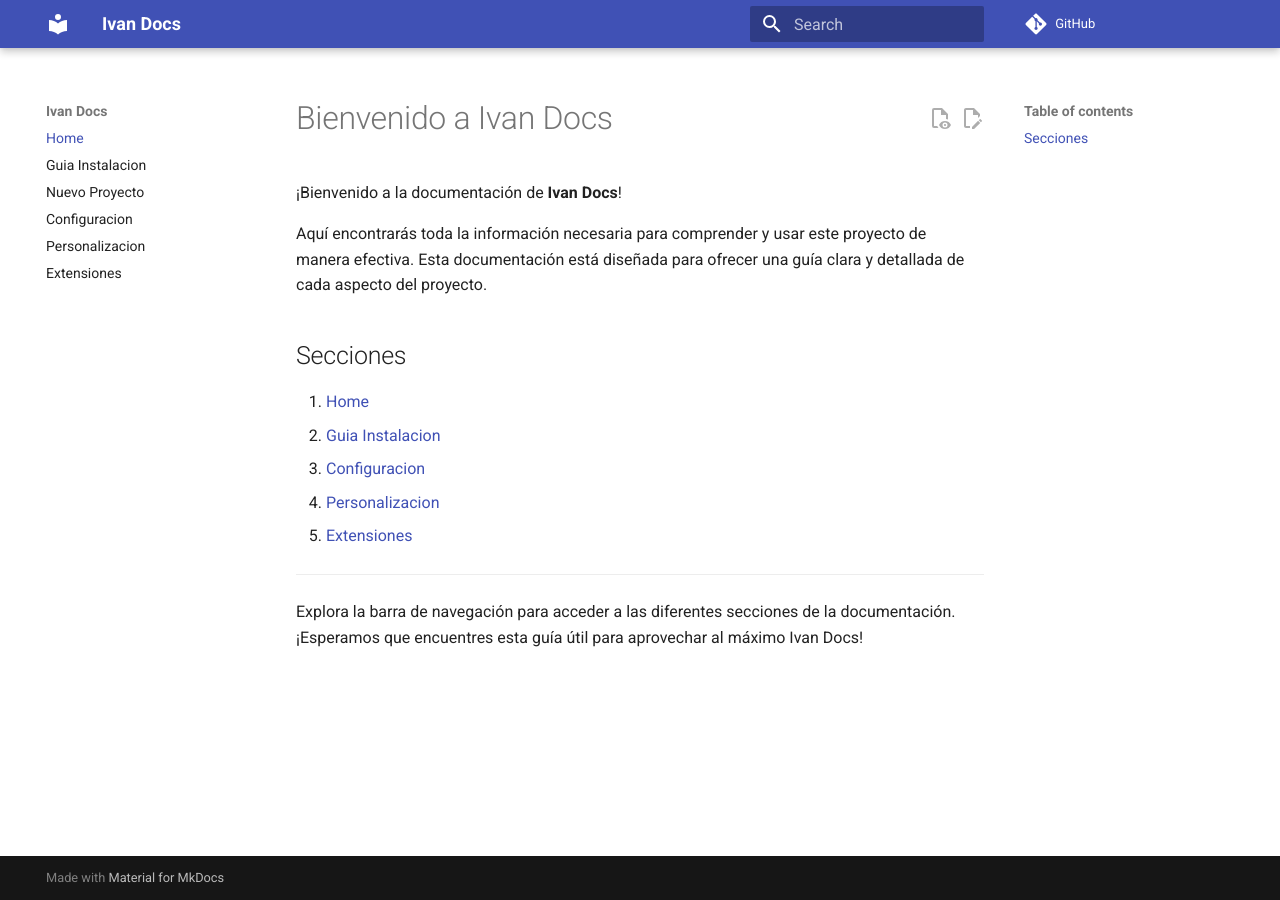
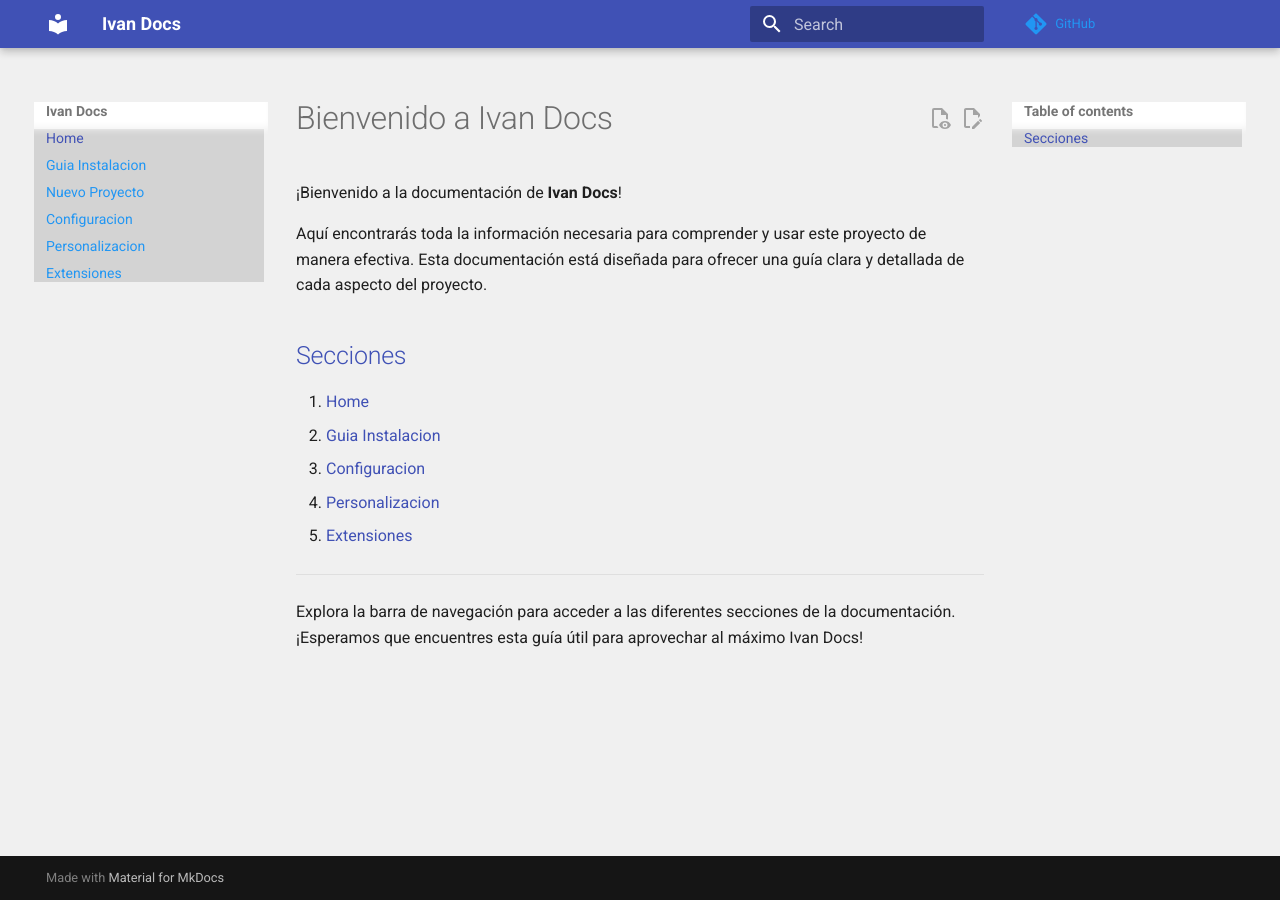
Before and after one commit to ivanviidaal/mi-proyecto-mkdocs, an MkDocs documentation site: the page built from docs/index.md, in a window 1280 px wide. Built offline with MkDocs 1.6.1 and Material for MkDocs 9.7.7, drawn with Linux system fonts in a browser that asks for light colours; comment, search, counter and statistics services are not loaded.

Commit message:
CSS Actualizado

```diff
--- /dev/null
+++ b/docs/css/style.css
@@ -0,0 +1,27 @@
+/* css/style.css */
+
+/* Cambiar el color de fondo del cuerpo */
+body {
+    background-color: #f0f0f0;
+}
+
+/* Personalizar los títulos */
+h1, h2, h3 {
+    color: #3f51b5; /* Color azul indigo */
+}
+
+/* Estilo para las listas */
+ul {
+    list-style-type: square; /* Cambiar el estilo de la lista a cuadrado */
+    background-color: lightgray; /* Fondo gris para la lista */
+}
+
+/* Personalizar enlaces */
+a {
+    color: #2196F3; /* Color azul */
+    text-decoration: none; /* Sin subrayado */
+}
+
+a:hover {
+    text-decoration: underline; /* Subrayado al pasar el ratón */
+}
--- a/mkdocs.yml
+++ b/mkdocs.yml
@@ -43,7 +43,7 @@ nav:
 
 repo_url: 'https://github.com/ivanviidaal/mi-proyecto-mkdocs'
 repo_name: 'GitHub'
-#edit_uri: 'edit/main/docs/'
+edit_uri: 'edit/main/docs/'
 
 use_directory_urls: true
 strict: true
```
Also changed, not shown: 1 other file.
